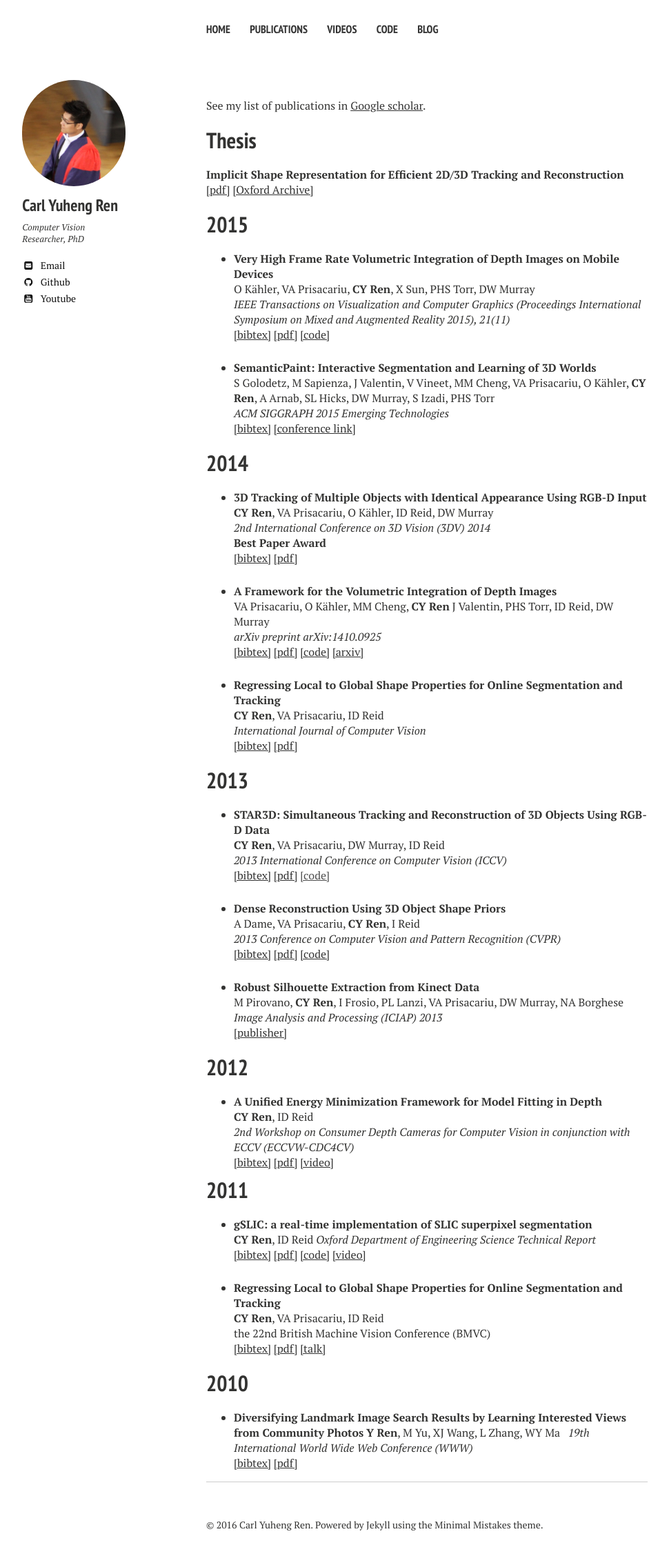
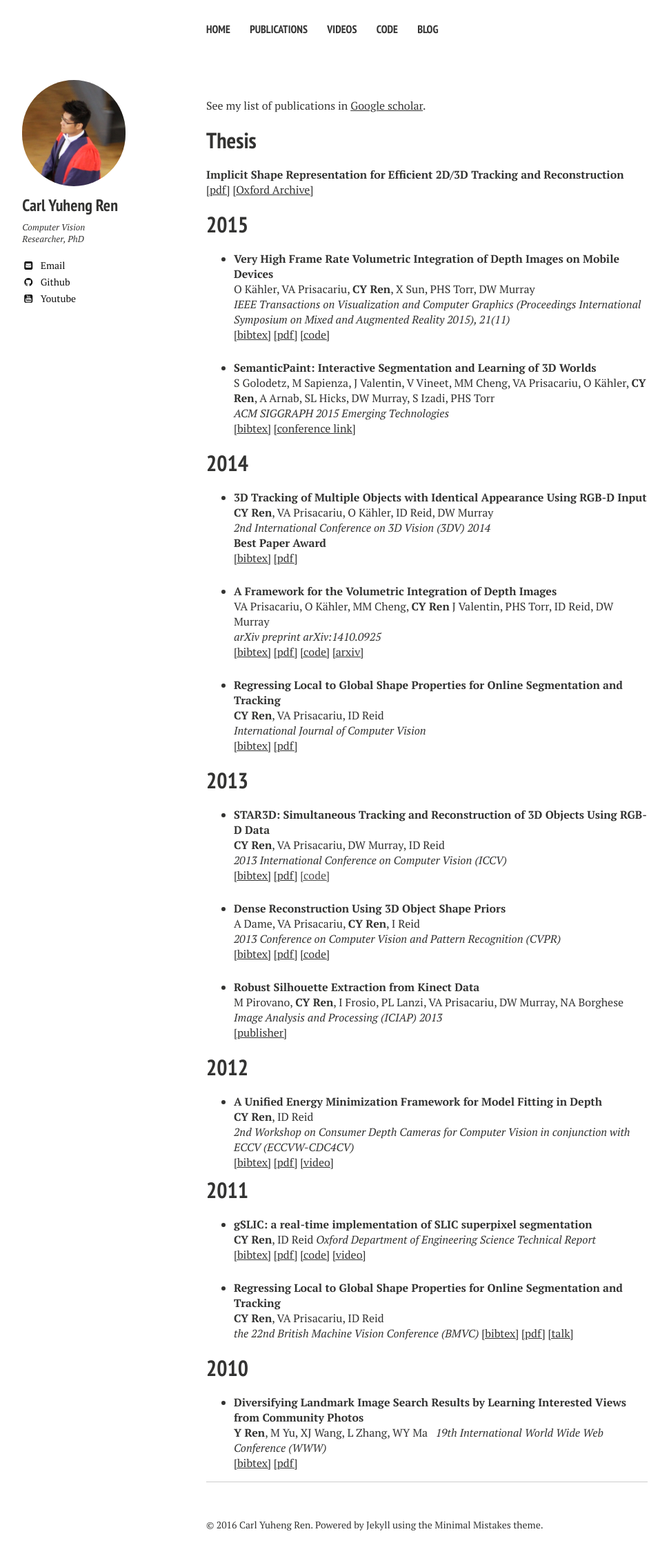
Before and after one commit to eileenhan1004/eileenhan1004.github.io, a Jekyll site: the page built from publications.md, in a window 1280 px wide. Shown: the whole page at 69% size, without its empty margins (21-991 px from the left). Built offline with Jekyll 4.4.1, drawn with Linux system fonts in a browser that asks for light colours; nearby versions of some CDN libraries.

```diff
--- a/publications.md
+++ b/publications.md
@@ -91,7 +91,7 @@ M Pirovano, **CY Ren**, I Frosio, PL Lanzi, VA Prisacariu, DW Murray, NA Borghes
 
 - **Regressing Local to Global Shape Properties for Online Segmentation and Tracking**
 **CY Ren**, VA Prisacariu, ID Reid
-the 22nd British Machine Vision Conference (BMVC)
+*the 22nd British Machine Vision Conference (BMVC)*
 [[bibtex]](bibs/Ren_BMVC_2011.bib)
 [[pdf]](pdfs/Ren_Prisacariu_Reid_BMVC2011.pdf)
 [[talk]](http://www.bmva.org/bmvc/2011/proceedings/paper11/)
```
